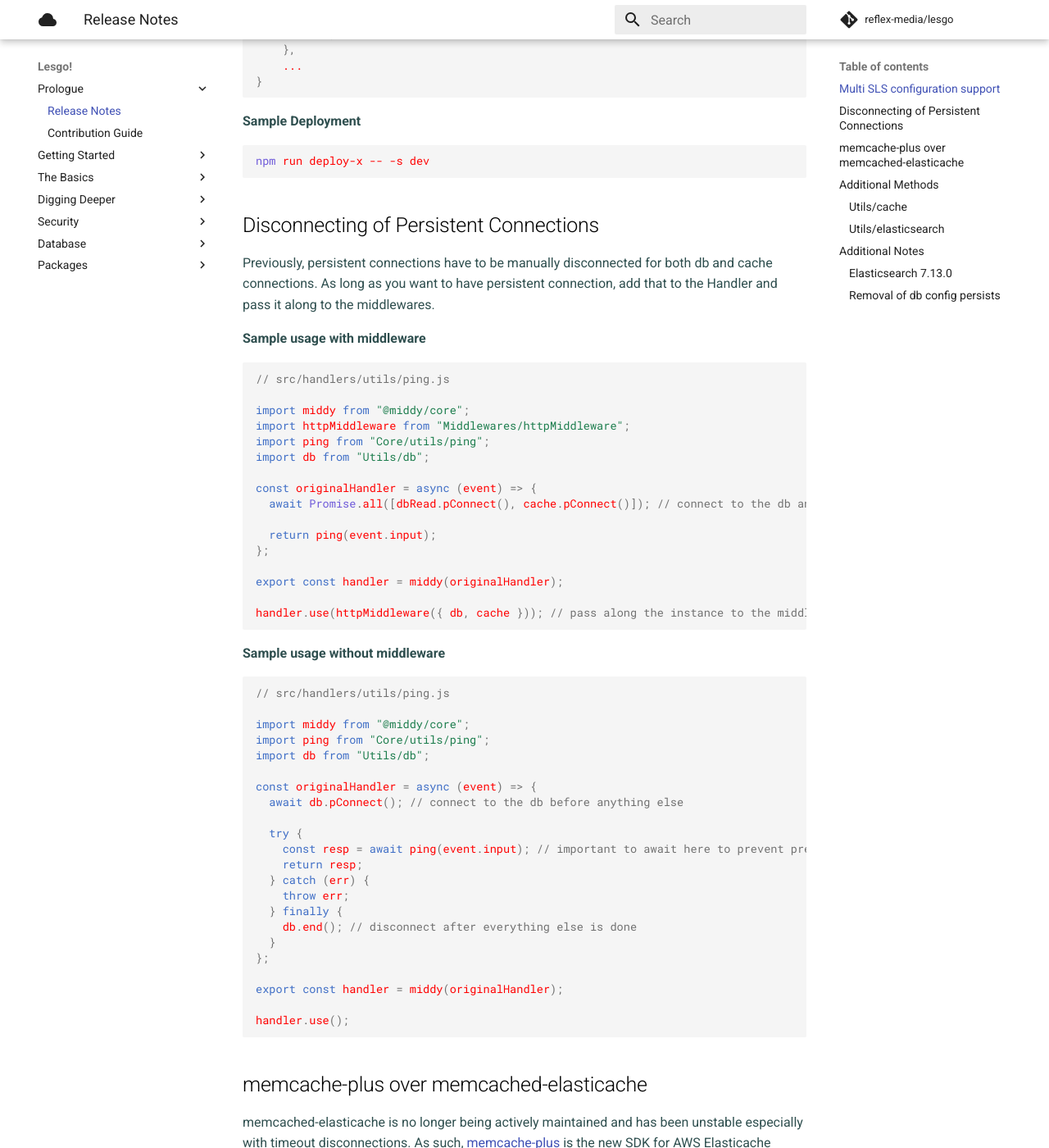
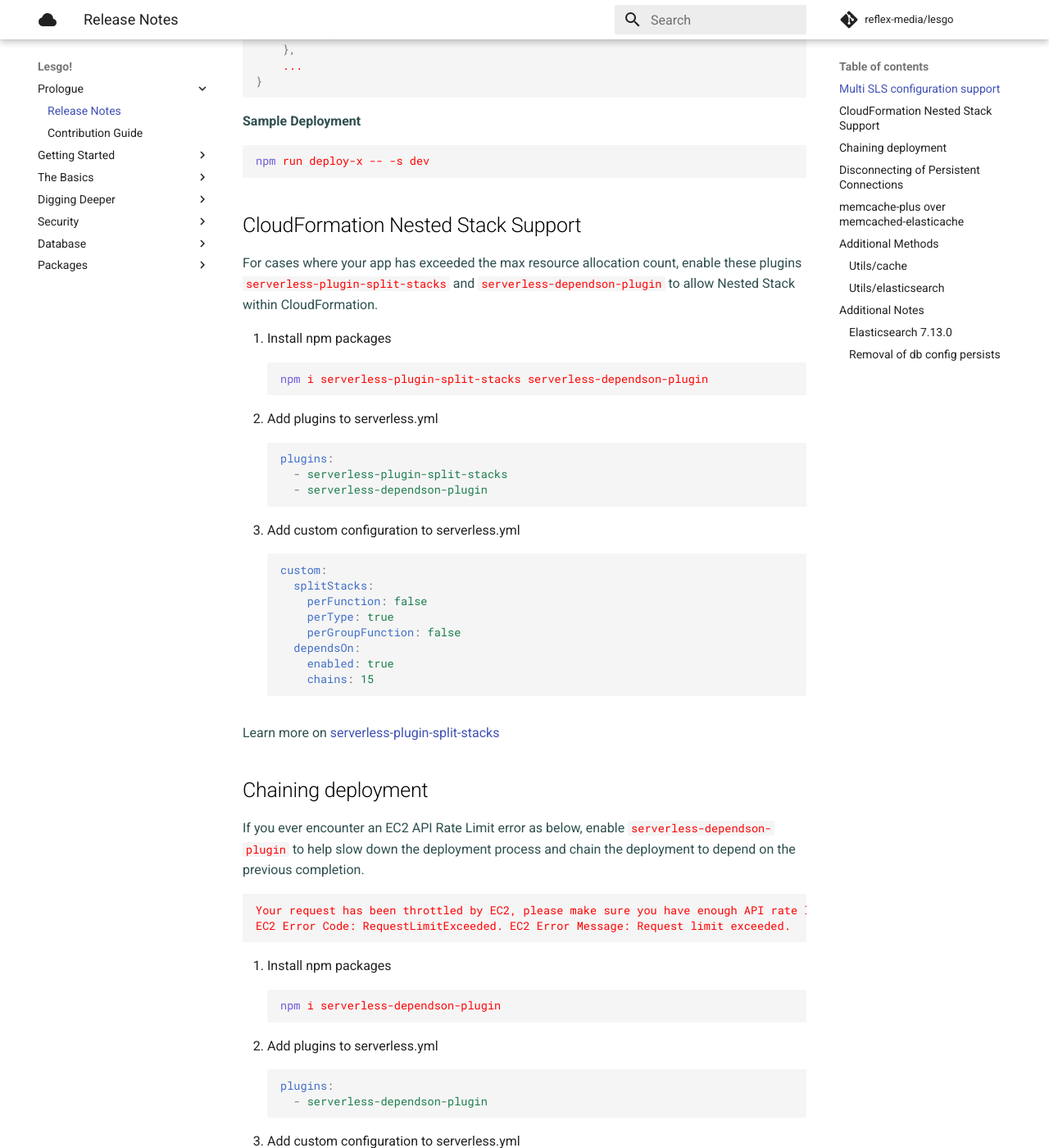
Before and after one commit to reflex-media/lesgo-docs, an MkDocs documentation site: the page built from docs/prologue/release-notes.md, in a window 1280 px wide and 1400 px high, scrolled down 550 px. Shown: the whole window at 82% size. Built offline with MkDocs 1.6.1 and Material for MkDocs 9.7.7, drawn with Linux system fonts in a browser that asks for light colours; comment, search, counter and statistics services are not loaded; the version menu is left out; some of the changed text lies outside the part shown.

Commit message:
Added notes on serverless-plugin-split-stacks and serverless-dependson-plugin

````diff
--- a/docs/prologue/release-notes.md
+++ b/docs/prologue/release-notes.md
@@ -26,6 +26,62 @@
 ```apache
 npm run deploy-x -- -s dev
 ```
+
+## CloudFormation Nested Stack Support
+
+For cases where your app has exceeded the max resource allocation count, enable these plugins `serverless-plugin-split-stacks` and `serverless-dependson-plugin` to allow Nested Stack within CloudFormation.
+
+1. Install npm packages
+   ```apache
+   npm i serverless-plugin-split-stacks serverless-dependson-plugin
+   ```
+2. Add plugins to serverless.yml
+   ```yaml
+   plugins:
+     - serverless-plugin-split-stacks
+     - serverless-dependson-plugin
+   ```
+3. Add custom configuration to serverless.yml
+   ```yaml
+   custom:
+     splitStacks:
+       perFunction: false
+       perType: true
+       perGroupFunction: false
+     dependsOn:
+       enabled: true
+       chains: 15
+   ```
+
+Learn more on [serverless-plugin-split-stacks](https://www.npmjs.com/package/serverless-plugin-split-stacks)
+
+## Chaining deployment
+
+If you ever encounter an EC2 API Rate Limit error as below, enable `serverless-dependson-plugin` to help slow down the deployment process and chain the deployment to depend on the previous completion.
+
+```bash
+Your request has been throttled by EC2, please make sure you have enough API rate limit.
+EC2 Error Code: RequestLimitExceeded. EC2 Error Message: Request limit exceeded.
+```
+
+1. Install npm packages
+   ```apache
+   npm i serverless-dependson-plugin
+   ```
+2. Add plugins to serverless.yml
+   ```yaml
+   plugins:
+     - serverless-dependson-plugin
+   ```
+3. Add custom configuration to serverless.yml
+   ```yaml
+   custom:
+     dependsOn:
+       enabled: true
+       chains: 15
+   ```
+
+Learn more on [serverless-dependson-plugin](https://www.serverless.com/plugins/serverless-dependson-plugin)
 
 ## Disconnecting of Persistent Connections
 
````
Also changed, not shown: docs/index.md (+4 -12 lines).
